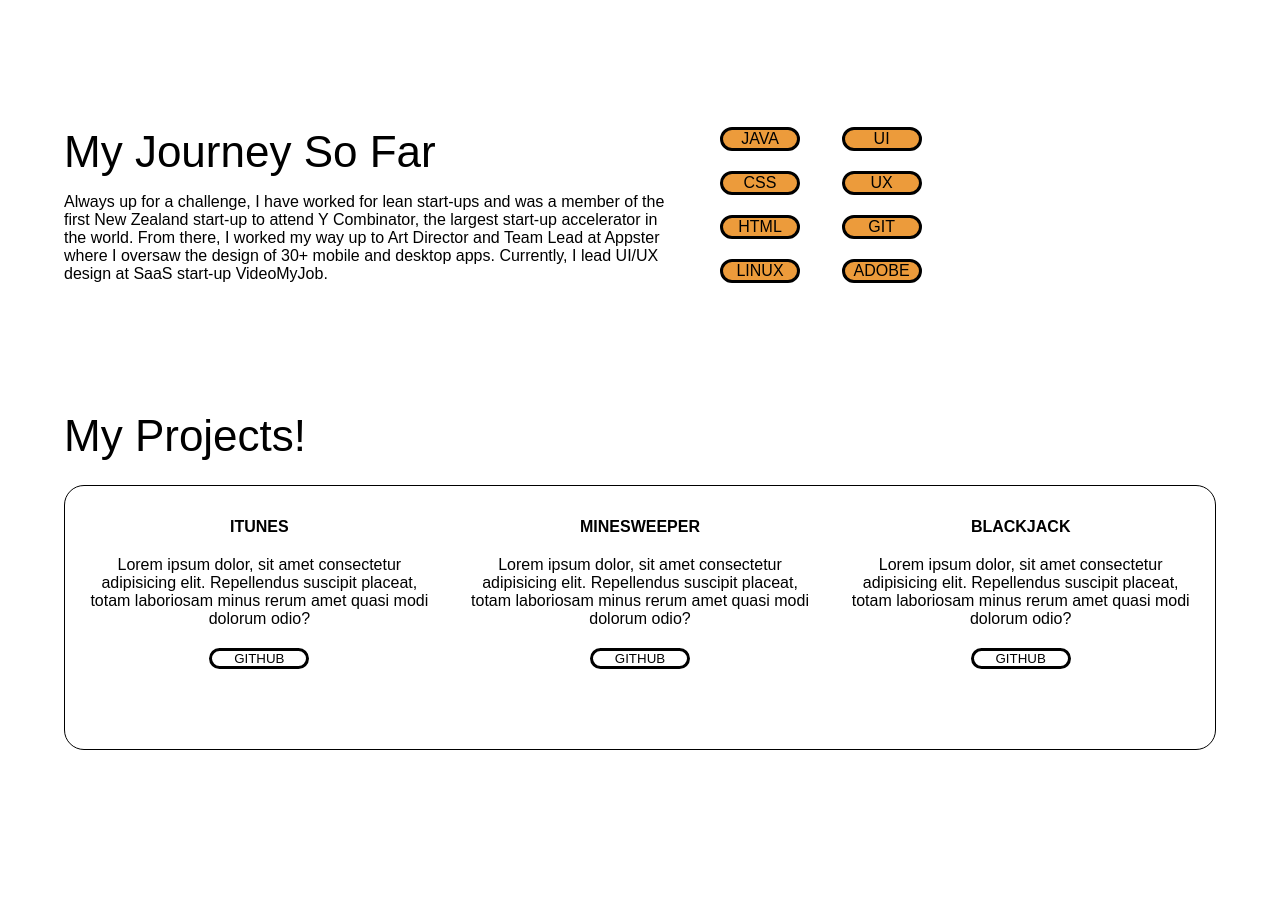
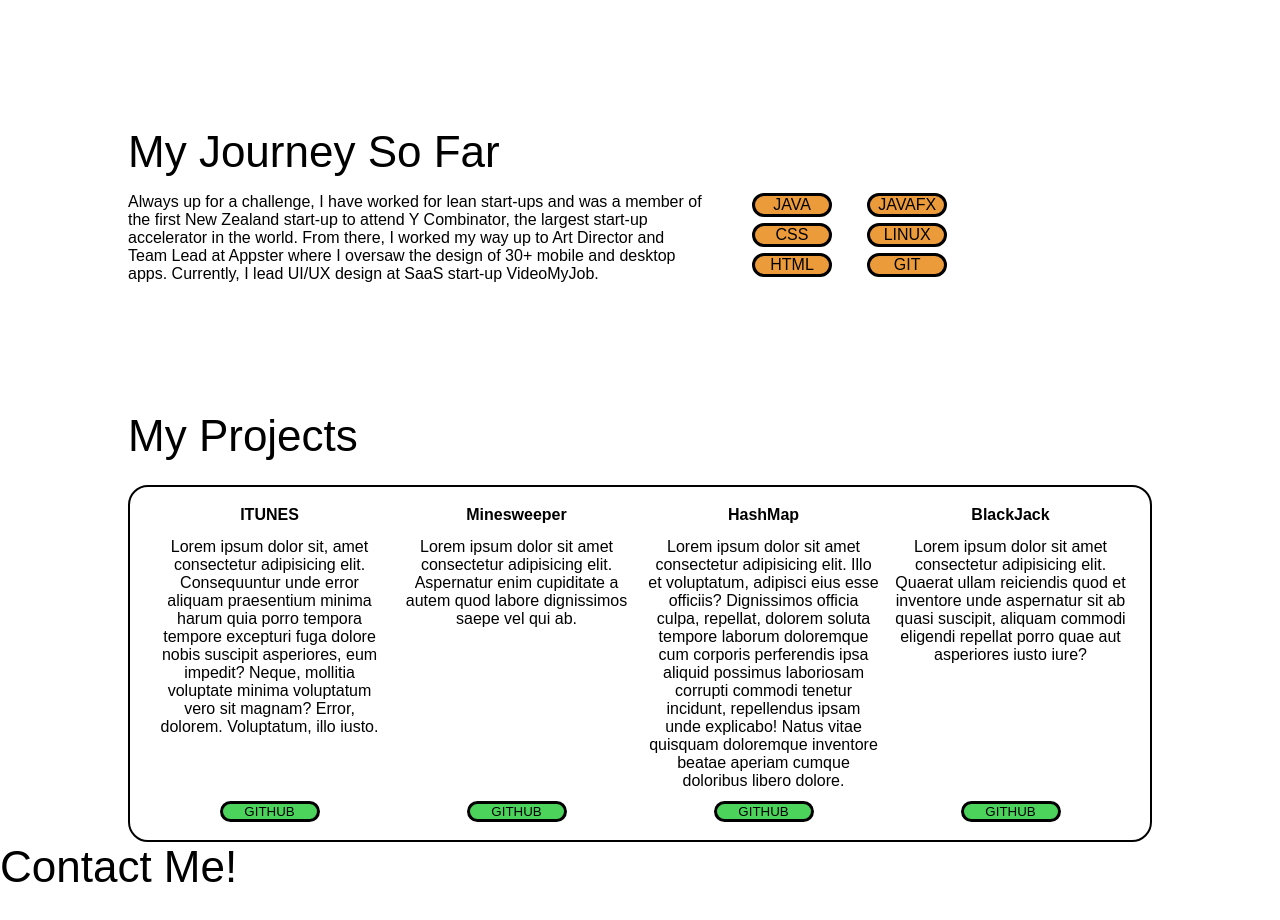
Before and after one commit to mp20/Persoanal-Website, a plain HTML site: page index.html in a window 1280 px wide. Shown: the part 840-1760 px from the top of the page. Drawn offline with Linux system fonts and the light colour scheme; files that its build step writes are made by us from their sources.

Commit message:
tweaked my projects section, started on contact page

```diff
--- a/css/aboutMe.css
+++ b/css/aboutMe.css
@@ -41,32 +41,20 @@
   grid-template-columns: 50% 20%;
   grid-row-gap: 1rem;
   grid-column-gap: 3rem;
-  margin-left: 5%;
+  margin-left: 10%;
   margin-bottom: 8rem;
 }
 
-@media only screen and (max-width: 768px) {
-  .grid-container {
-    display: grid;
-    grid-template-columns: 1fr%;
-    margin-left: 5%;
-    margin-bottom: 8rem;
-  }
-  .skill-col-container {
-    grid-column-start: 1;
-  }
-}
-
 .skill-col-container {
-  grid-row-start: 1;
+  grid-row-start: 2;
   grid-row-end: 3;
   grid-column: 2;
 }
 
 .skill-container {
   display: grid;
-  grid-template-columns: 1fr 1fr;
-  grid-row-gap: 20px;
+  grid-template-columns: 50% 50%;
+  grid-row-gap: 8%;
 }
 
 .skills {
@@ -86,8 +74,20 @@
   grid-column: 1;
 }
 
-.journey-background {
-  padding: 7rem 0;
-  height: 100%;
-  background-color: white;
+@media only screen and (max-width: 970px) {
+  .grid-container {
+    display: grid;
+    grid-template-columns: 50%;
+    grid-template-rows: 1ft 1fr 1fr 1fr;
+  }
+  .skill-col-container {
+    grid-column-start: 1;
+    grid-row-start: 4;
+  }
 }
+
+@media only screen and (max-width: 970px) {
+  .arrow img {
+    width: 7%;
+  }
+}
--- a/css/header.css
+++ b/css/header.css
@@ -36,7 +36,7 @@ nav ul li a:hover {
   font-size: 20px;
 }
 
-.project-button {
+.header-button {
   height: 40px;
   width: 100px;
   border: none;
--- a/css/projects.css
+++ b/css/projects.css
@@ -1,37 +1,58 @@
-.projects {
-  margin-left: 5%;
-  margin-right: 5%;
+.projects-container {
   display: grid;
-  grid-template-columns: 1fr 1fr 1fr;
+  grid-template-columns: 1fr 1fr 1fr 1fr;
+  grid-column-gap: 1rem;
+  grid-template-rows: 10% 1fr 10%;
   border: solid;
-  border-width: 1.6px;
+  border-width: 2px;
   border-radius: 20px;
-  grid-column-gap: 2rem;
-  padding: 2rem 1.25rem 5rem 1.25rem;
+  margin: 0 10% 0 10%;
+  padding: 1.2rem 1.5rem 1.2rem 1.5rem;
 }
 
-.projects div {
-  display: flex;
-  justify-content: center;
-  align-items: center;
-  flex-direction: column;
+.projects-container div p {
   text-align: center;
-  gap: 20px;
+}
+
+.project-itunes-description {
+  grid-column-start: 1;
+  grid-row-start: 2;
+  grid-row-end: 3;
+}
+
+.project-minesweeper-description {
+  grid-column-start: 2;
+  grid-row-start: 2;
+  grid-row-end: 3;
+}
+
+.project-hashmap-description {
+  grid-column-start: 3;
+  grid-row-start: 2;
+  grid-row-end: 3;
+}
+
+.project-button {
+  padding-top: 5%;
+  padding-bottom: 5%;
+  text-align: center;
+  grid-row-start: 3;
 }
 
 .my-projects {
-  margin-left: 5%;
+  margin-left: 10%;
   margin-bottom: 1.5rem;
 }
 
 button {
+  grid-row-start: 3;
   cursor: pointer;
   border: solid;
-  background-color: white;
+  background-color: #4bd35c;
   width: 100px;
   border-radius: 50px;
 }
 
-.project-heading {
+.projects-heading {
   font-weight: 600;
 }
--- a/index.html
+++ b/index.html
@@ -25,7 +25,7 @@
             <a href="">Contact</a>
           </li>
           <li class="nav-item">
-            <button class="project-button">
+            <button class="header-button">
               <a class="projects-link" href=""> Projects</a>
             </button>
           </li>
@@ -53,13 +53,11 @@
       <div class="skill-col-container">
         <div class="skill-container">
           <div class="skills">Java</div>
-          <div class="skills">UI</div>
+          <div class="skills">Javafx</div>
           <div class="skills">CSS</div>
-          <div class="skills">UX</div>
+          <div class="skills">Linux</div>
           <div class="skills">HTML</div>
           <div class="skills">GIT</div>
-          <div class="skills">LINUX</div>
-          <div class="skills">ADOBE</div>
         </div>
       </div>
       <div class="p-3">
@@ -73,41 +71,70 @@
         </p>
       </div>
     </div>
-    <p class="heading my-projects">My Projects!</p>
-    <div class="projects">
-      <div class="itunes">
-        <p class="project-heading">ITUNES</p>
-        <div>
+    <p class="heading my-projects">My Projects</p>
+    <div class="projects-container">
+      <div class="projects-heading">
+        <p>ITUNES</p>
+      </div>
+      <div class="project-itunes-description">
         <p>
-            Lorem ipsum dolor, sit amet consectetur adipisicing elit.
-            Repellendus suscipit placeat, totam laboriosam minus rerum amet
-            quasi modi dolorum odio?
+          Lorem ipsum dolor sit, amet consectetur adipisicing elit. Consequuntur
+          unde error aliquam praesentium minima harum quia porro tempora tempore
+          excepturi fuga dolore nobis suscipit asperiores, eum impedit? Neque,
+          mollitia voluptate minima voluptatum vero sit magnam? Error, dolorem.
+          Voluptatum, illo iusto.
         </p>
       </div>
+      <div class="project-button">
         <button>GITHUB</button>
       </div>
-      <div class="minesweeper">
-        <p class="project-heading">MINESWEEPER</p>
-        <div>
+
+      <div class="projects-heading">
+        <p>Minesweeper</p>
+      </div>
+      <div class="project-minesweeper-description">
         <p>
-            Lorem ipsum dolor, sit amet consectetur adipisicing elit.
-            Repellendus suscipit placeat, totam laboriosam minus rerum amet
-            quasi modi dolorum odio?
+          Lorem ipsum dolor sit amet consectetur adipisicing elit. Aspernatur
+          enim cupiditate a autem quod labore dignissimos saepe vel qui ab.
         </p>
       </div>
+      <div class="project-button">
         <button>GITHUB</button>
       </div>
-      <div class="blackjack">
-        <p class="project-heading">BLACKJACK</p>
-        <div>
+
+      <div class="projects-heading">
+        <p>HashMap</p>
+      </div>
+      <div class="project-hashmap-description">
         <p>
-            Lorem ipsum dolor, sit amet consectetur adipisicing elit.
-            Repellendus suscipit placeat, totam laboriosam minus rerum amet
-            quasi modi dolorum odio?
+          Lorem ipsum dolor sit amet consectetur adipisicing elit. Illo et
+          voluptatum, adipisci eius esse officiis? Dignissimos officia culpa,
+          repellat, dolorem soluta tempore laborum doloremque cum corporis
+          perferendis ipsa aliquid possimus laboriosam corrupti commodi tenetur
+          incidunt, repellendus ipsam unde explicabo! Natus vitae quisquam
+          doloremque inventore beatae aperiam cumque doloribus libero dolore.
         </p>
       </div>
+      <div class="project-button">
+        <button>GITHUB</button>
+      </div>
+
+      <div class="projects-heading">
+        <p>BlackJack</p>
+      </div>
+      <div class="project-blackjack-description">
+        <p>
+          Lorem ipsum dolor sit amet consectetur adipisicing elit. Quaerat ullam
+          reiciendis quod et inventore unde aspernatur sit ab quasi suscipit,
+          aliquam commodi eligendi repellat porro quae aut asperiores iusto
+          iure?
+        </p>
+      </div>
+      <div class="project-button">
         <button>GITHUB</button>
       </div>
     </div>
+
+    <span class="heading contact-me">Contact Me!</span>
   </body>
 </html>
```
Lines whose indentation alone changed are shown as unchanged.
